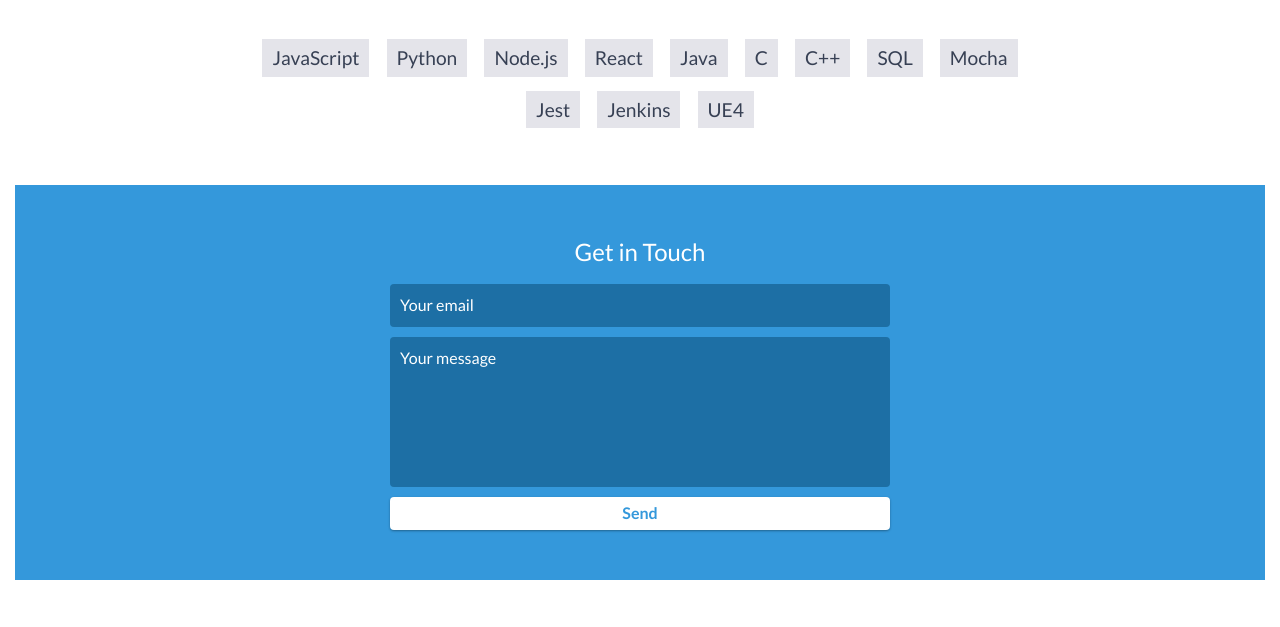
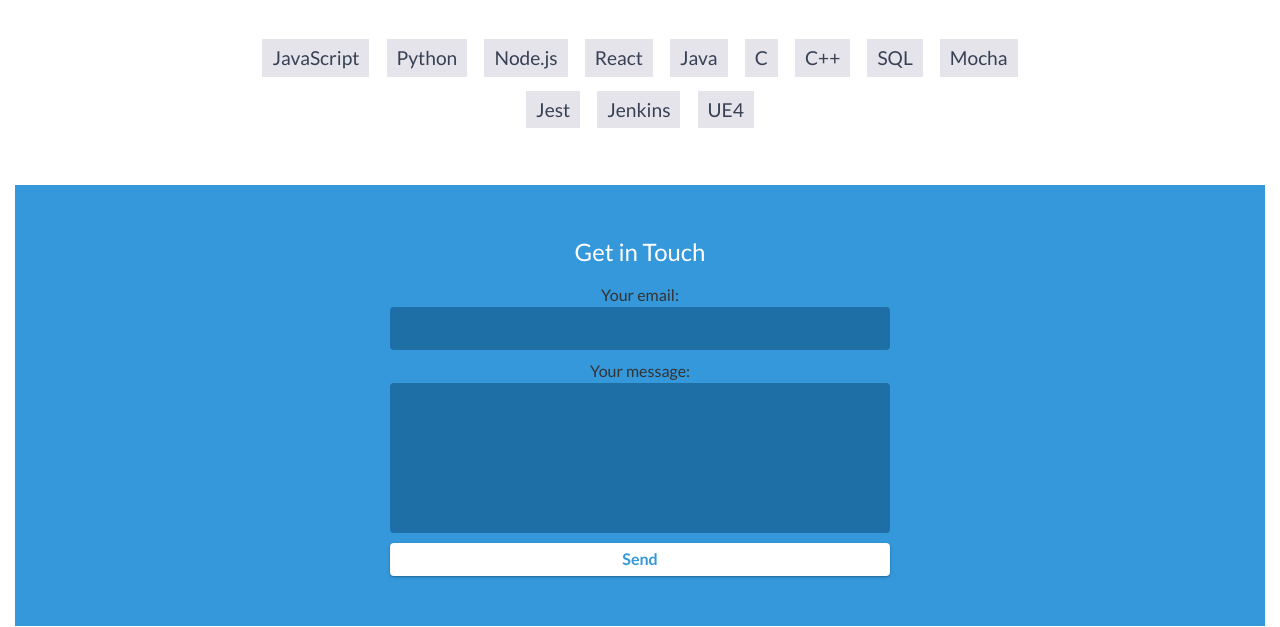
Before and after one commit to Yahia-Aly/Yahia-Aly.github.io, a website: page index.html in a window 1280 px wide. Shown: the part 3223-3850 px from the top of the page. Drawn offline with nearby package versions, Linux system fonts and the light colour scheme.

Commit message:
updating email form

```diff
--- a/index.html
+++ b/index.html
@@ -189,12 +189,21 @@
     <div id="contact">
         <h2>Get in Touch</h2>
         <div id="contact-form">
-            <form method="POST" action="https://formspree.io/yhaly@mun.ca">
-                <input type="hidden" name="_subject" value="Contact request from personal website" />
-                <input type="email" name="_replyto" placeholder="Your email" required>
-                <textarea name="message" placeholder="Your message" required></textarea>
-                <button type="submit">Send</button>
-            </form>
+              <form
+              action="https://formspree.io/f/mknyqvkv"
+              method="POST"
+              >
+              <label>
+                Your email:
+                <input type="email" name="email">
+              </label>
+              <label>
+                Your message:
+                <textarea name="message"></textarea>
+              </label>
+              <!-- your other form fields go here -->
+              <button type="submit">Send</button>
+              </form>
         </div>
         <!-- End #contact-form -->
     </div>
```
